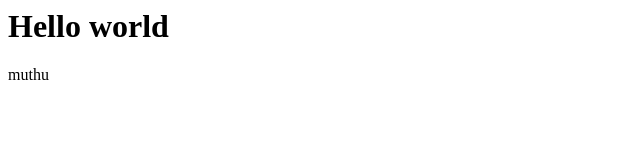
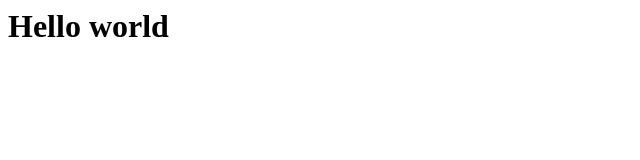
Before and after one commit to vetriselva/hello-world, a plain HTML site: page index.html in a window 1280 px wide. Shown: the full height of the page, 0-640 px from the left. Drawn offline with Linux system fonts and the light colour scheme.

Commit message:
Update index.html

```diff
--- a/index.html
+++ b/index.html
@@ -1,6 +1,5 @@
 <html>
 <body>
 <h1>Hello world</h1
-  <h2>muthu</h2>
 </body>
 </html>
```
